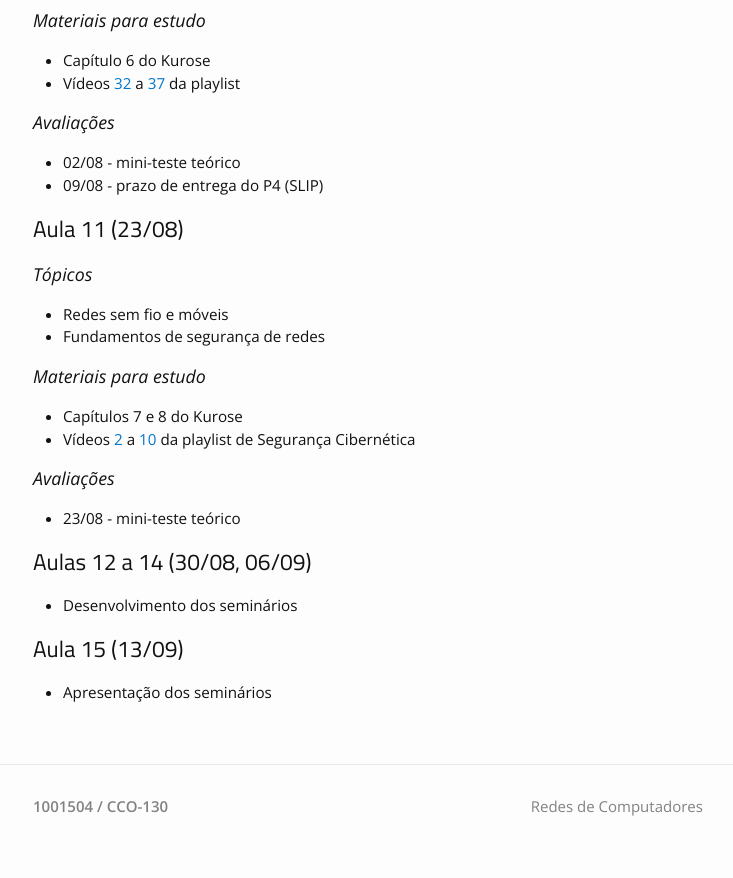
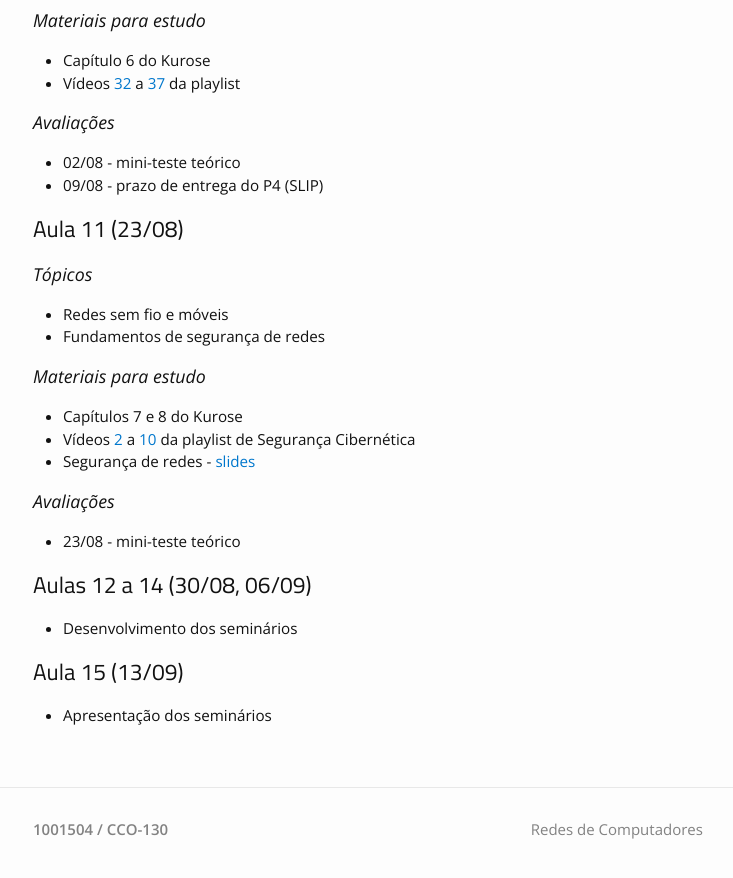
Before and after one commit to thotypous/redes-website, a Jekyll site: the page built from aulas.md, in a window 1280 px wide and 900 px high, scrolled down 1620 px. Shown: the top 878 px of the window, without its empty margins (162-895 px from the left). Built offline with Jekyll 4.4.1, drawn with Linux system fonts in a browser that asks for light colours.

Commit message:
adiciona link dos slides de segurança de redes

```diff
--- a/aulas.md
+++ b/aulas.md
@@ -98,6 +98,7 @@ Por favor, verifique frequentemente pois esta agenda pode sofrer alterações.
 
 * Capítulos 7 e 8 do Kurose
 * Vídeos [2](https://www.youtube.com/watch?v=Rv2zcXsMTPA&list=PLtQaN06AB3mJJXu7cuoK7KaL9e0KfChuQ&index=2) a [10](https://www.youtube.com/watch?v=bfS4-1DbCa8&list=PLtQaN06AB3mJJXu7cuoK7KaL9e0KfChuQ&index=10) da playlist de Segurança Cibernética
+* Segurança de redes - [slides](https://docs.google.com/presentation/d/1YWUPuOuWLji58EwVUd8kLcm4C4vhMU7tGoosJUpBDfM/edit?usp=sharing)
 
 ### Avaliações
 
```
